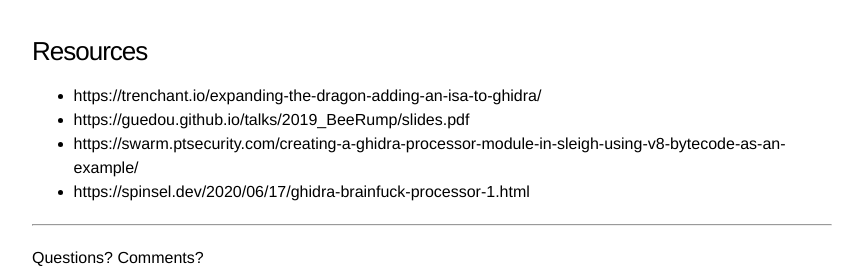
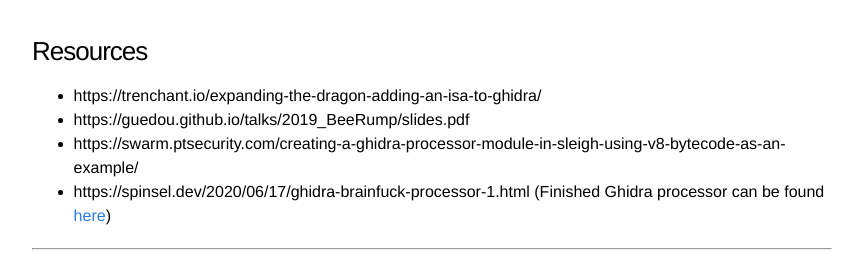
Before and after one commit to kitctf/www, a Jekyll site: the page built from talks/2023-04-13-advancedGhidra/slides.md, in a window 1280 px wide and 900 px high, scrolled down 21806 px, cut to the strip 112-378 px from the top of the window. Shown: the whole strip, without its empty margins (208-1071 px from the left). Built offline with Jekyll 4.4.1, drawn with Linux system fonts in a browser that asks for light colours; our own code applies the rules of GitHub Pages for plain Markdown files; some of the changed text lies outside the part shown.

Commit message:
Add missing challenge files (#38)
Co-authored-by: intrigus <abc123zeus@live.de>

```diff
--- a/talks/2023-04-13-advancedGhidra/slides.md
+++ b/talks/2023-04-13-advancedGhidra/slides.md
@@ -257,6 +257,7 @@
 - Build a function ID database for `aes.a` (from https://github.com/kokke/tiny-AES-c)
 - Apply it to `challenge_stripped`.
 - Find the flag for `challenge_stripped` **without** running it.
+(Files are [here](https://github.com/kitctf/www/blob/master/talks/2023-04-13-advancedGhidra/challenges.tar.gz))
 
 ---
 
@@ -542,6 +543,7 @@
 - https://guedou.github.io/talks/2019_BeeRump/slides.pdf
 - https://swarm.ptsecurity.com/creating-a-ghidra-processor-module-in-sleigh-using-v8-bytecode-as-an-example/
 - https://spinsel.dev/2020/06/17/ghidra-brainfuck-processor-1.html
+(Finished Ghidra processor can be found [here](https://github.com/kitctf/www/blob/master/talks/2023-04-13-advancedGhidra/challenges.tar.gz))
 
 ---
 
```
Also changed, not shown: 1 other file.
